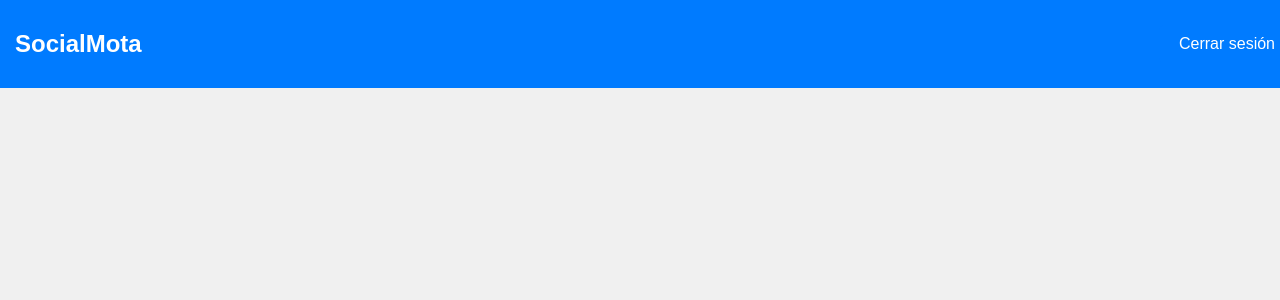
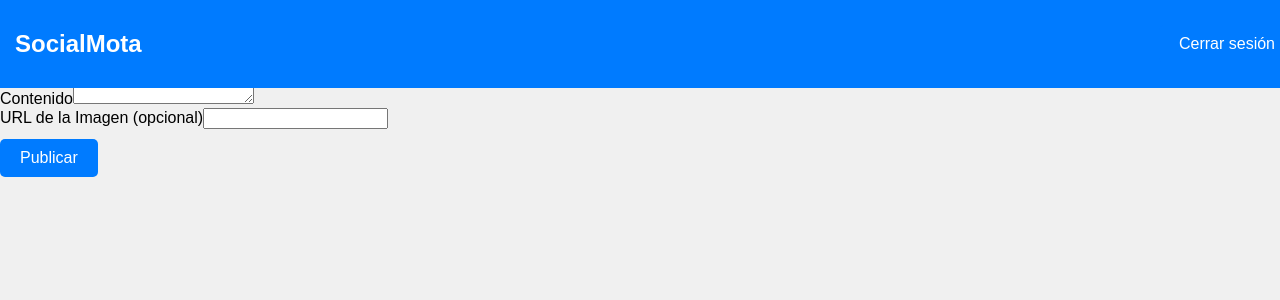
Before and after one commit to Jesus-Jimenez-Garcia/socialmota, a React (Create React App) app in the folder frontend/: page /create-post in a window 1280 px wide. Shown: the top 300 px of the page. Built offline with nearby package versions, Linux system fonts and the light colour scheme; no server answers; the HTML template or start-up script is replaced by a standard one.

Commit message:
añaidir posts

```diff
--- a/frontend/src/App.jsx
+++ b/frontend/src/App.jsx
@@ -6,6 +6,7 @@ import Register from './pages/Register';
 import Posts from './pages/Posts';
 import Users from './pages/Users';
 import Nav from './components/Nav';
+import CreatePost from './pages/CreatePost';
 
 const AppWrapper = () => {
     const location = useLocation();
@@ -21,6 +22,7 @@ const AppWrapper = () => {
                 <Route path="/posts" element={<Posts />} />
                 <Route path="/users" element={<Users />} />
                 <Route path="/profile" element={<Register isEditMode={true} />} />
+                <Route path="/create-post" element={<CreatePost />} />
             </Routes>
         </>
     );
--- a/frontend/src/components/Nav.css
+++ b/frontend/src/components/Nav.css
@@ -36,8 +36,8 @@
 }
 
 .nav-profile-picture {
-  width: 30px;
-  height: 30px;
+  width: 50px;
+  height: 50px;
   border-radius: 50%;
   margin-right: 10px;
 }
--- a/frontend/src/components/Post.css
+++ b/frontend/src/components/Post.css
@@ -8,7 +8,7 @@
   background-color: #fff;
   display: flex; /* Utilizar Flexbox */
   justify-content: space-between; /* Espaciar los elementos horizontalmente */
-  height: 150px; /* Altura fija para todos los posts */
+  height: 175px; /* Altura fija para todos los posts */
   box-sizing: border-box; /* Incluir padding y border en el tamaño total */
 }
 
--- /dev/null
+++ b/frontend/src/pages/CreatePost.jsx
@@ -0,0 +1,58 @@
+import React, { useState } from 'react';
+import { useNavigate } from 'react-router-dom';
+
+const CreatePost = () => {
+    const [content, setContent] = useState('');
+    const [imageUrl, setImageUrl] = useState('');
+    const [error, setError] = useState('');
+    const [loading, setLoading] = useState(false);
+    const navigate = useNavigate();
+
+    const handleSubmit = async (e) => {
+        e.preventDefault();
+        setLoading(true);
+
+        try {
+            const token = localStorage.getItem('token');
+            const response = await fetch(`${process.env.REACT_APP_BACKEND_URL}/api/posts`, {
+                method: 'POST',
+                headers: {
+                    'Content-Type': 'application/json',
+                    'Authorization': `Bearer ${token}`
+                },
+                body: JSON.stringify({ content, image_url: imageUrl })
+            });
+
+            if (response.ok) {
+                navigate('/posts');
+            } else {
+                const errorData = await response.json();
+                setError(errorData.mensaje || 'Error al procesar la solicitud');
+            }
+        } catch (error) {
+            setError('Error: ' + error.message);
+        } finally {
+            setLoading(false);
+        }
+    };
+
+    return (
+        <div>
+            <h2>Publicar Nuevo Post</h2>
+            <form onSubmit={handleSubmit}>
+                <div>
+                    <label>Contenido</label>
+                    <textarea value={content} onChange={(e) => setContent(e.target.value)} required />
+                </div>
+                <div>
+                    <label>URL de la Imagen (opcional)</label>
+                    <input type="text" value={imageUrl} onChange={(e) => setImageUrl(e.target.value)} />
+                </div>
+                {error && <p style={{ color: 'red' }}>{error}</p>}
+                <button type="submit" disabled={loading}>{loading ? 'Cargando...' : 'Publicar'}</button>
+            </form>
+        </div>
+    );
+};
+
+export default CreatePost;
--- a/frontend/src/pages/Posts.jsx
+++ b/frontend/src/pages/Posts.jsx
@@ -100,6 +100,10 @@ const Posts = () => {
         setPage(1); // Reiniciar a la primera página
     };
 
+    const handleNavigateToCreatePost = () => {
+        navigate('/create-post');
+    };
+
     if (loading) {
         return <p>Cargando posts...</p>;
     }
@@ -117,6 +121,8 @@ const Posts = () => {
             <button onClick={handleToggleFollowed}>{showFollowed ? 'Todos' : 'Seguidos'}</button>
             {/* Botón para ordenar por popularidad */}
             <button onClick={handleSortByPopularity}>{sortByPopularity ? 'Ordenar por fecha' : 'Más populares'}</button>
+            {/* Botón para publicar */}
+            <button onClick={handleNavigateToCreatePost}>Publicar</button>
             {posts.map(post => (
                 <Post key={post.id} post={post} />
             ))}
```
